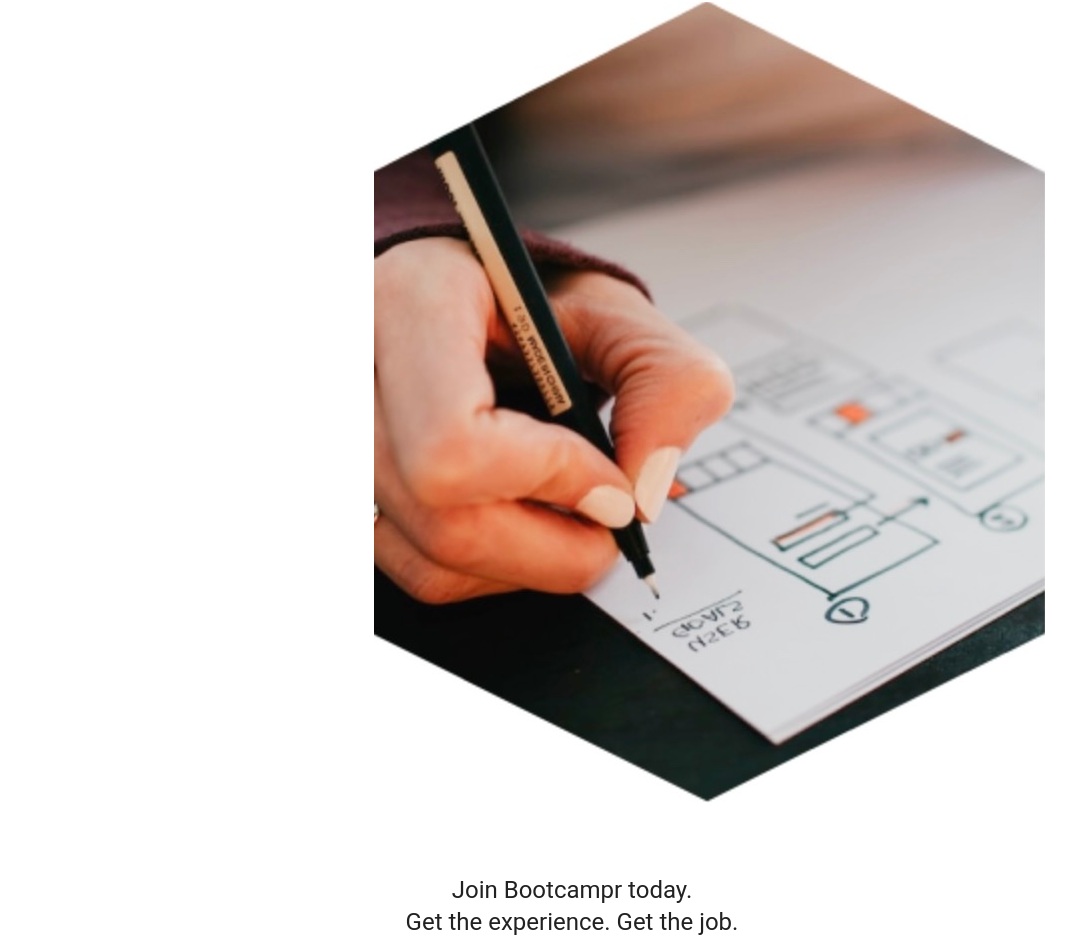
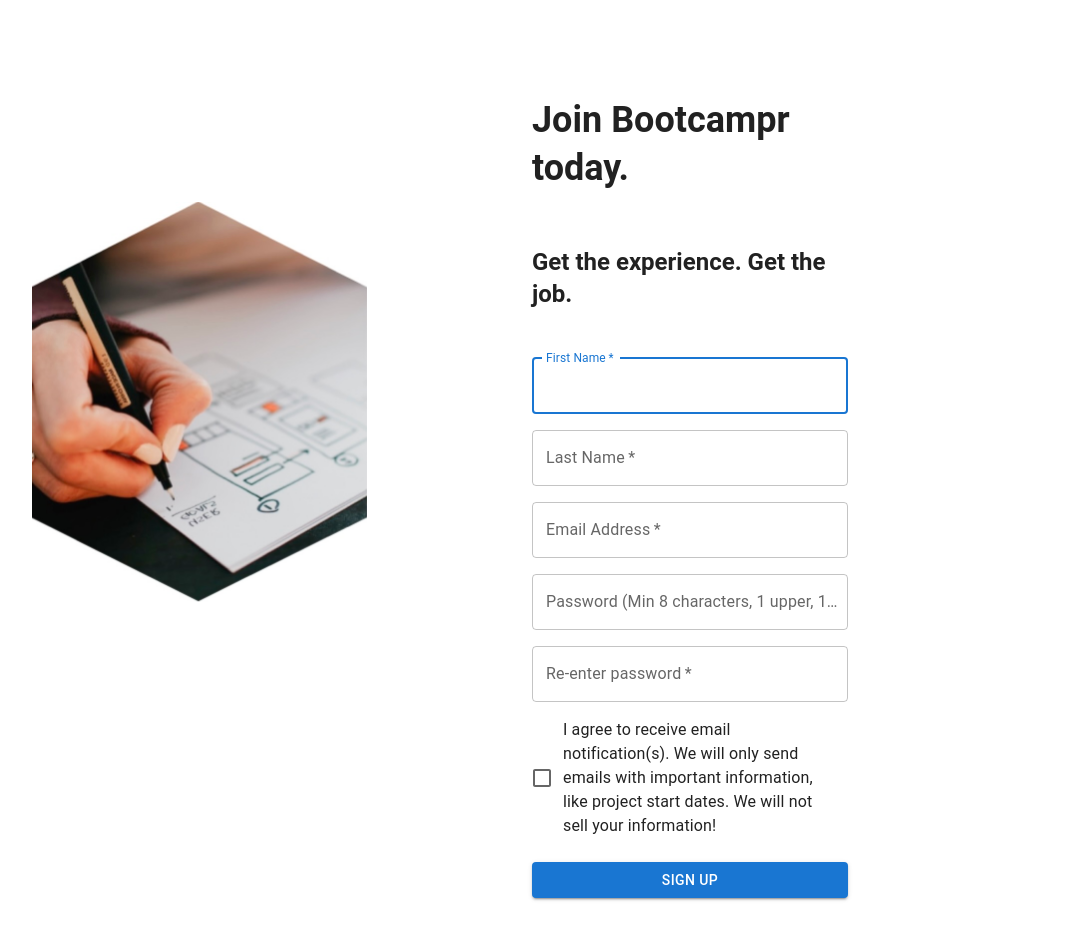
Before and after one commit to yeezick/bootcampr-assessment, a React (Create React App) app in the folder frontend/: page /Signup in a window 1280 px wide. Shown: the part 91-1043 px from the top of the page, without its empty margins (68-1144 px from the left). After the commit the page ends 1005 px from the top, so only its background shows below. Built offline with nearby package versions, Linux system fonts and the light colour scheme.

Commit message:
signup page is displaying properly without password customization

```diff
--- a/frontend/src/Signup.css
+++ b/frontend/src/Signup.css
@@ -1,6 +1,11 @@
 .imageOne {
-    height: 25px;
-    width: 25px;
+    height: 400px;
+    width: 400px;
     display: flex;
-    align-items: start;
+    float: left;
+    margin: 200px 100px;
 }
+
+p {
+    font-weight: bold;
+}
--- a/frontend/src/Signup.tsx
+++ b/frontend/src/Signup.tsx
@@ -2,7 +2,7 @@ import React, {useState} from 'react';
 import { useNavigate } from 'react-router-dom';
 // import { Landing } from './Landing';
 import { Component } from 'react'
-// import './Signup.css'
+import './Signup.css'
 import Button from '@mui/material/Button';
 import CssBaseline from '@mui/material/CssBaseline';
 import TextField from '@mui/material/TextField';
@@ -14,21 +14,39 @@ import Box from '@mui/material/Box';
 import LockOutlinedIcon from '@mui/icons-material/LockOutlined';
 import Typography from '@mui/material/Typography';
 import Container from '@mui/material/Container';
+import IconButton from '@mui/material/IconButton';
+import Visibility from '@mui/icons-material/Visibility';
+import VisibilityOff from '@mui/icons-material/VisibilityOff';
+// import InputAdornment from '@mui/material/InputAdornment';
+// import InputLabel from '@mui/material/InputLabel';
+// import OutlinedInput from '@mui/material/OutlinedInput';
 
-function Copyright(props: any) {
-    return (
-      <Typography variant="body2" color="text.secondary" align="center" {...props}>
-        {'Copyright © '}
-        <Link color="inherit" href="https://mui.com/">
-          Your Website
-        </Link>{' '}
-        {new Date().getFullYear()}
-        {'.'}
-      </Typography>
-    );
-}
+// function Copyright(props: any) {
+//     return (
+//       <Typography variant="body2" color="text.secondary" align="center" {...props}>
+//         {'Copyright © '}
+//         <Link color="inherit" href="https://mui.com/">
+//           Your Website
+//         </Link>{' '}
+//         {new Date().getFullYear()}
+//         {'.'}
+//       </Typography>
+//     );
+// }
 
-function Signup () {
+// export default function InputAdornments() {
+//     const [showPassword, setShowPassword] = React.useState(false);
+
+//     const handleClickShowPassword = () => setShowPassword((show) => !show);
+
+//     const handleMouseDownPassword = (event: React.MouseEvent<HTMLButtonElement>) => {
+//       event.preventDefault();
+
+function Signup() {
+    // const [showPassword, setShowPassword] = React.useState(false);
+    // const handleClickShowPassword = () => setShowPassword((show) => !show);
+    // const handleMouseDownPassword = (event: React.MouseEvent<HTMLButtonElement>) => {
+    //   event.preventDefault();
     const handleSubmit = (event: React.FormEvent<HTMLFormElement>) => {
         event.preventDefault();
         const data = new FormData(event.currentTarget);
@@ -37,11 +55,13 @@ function Signup () {
           password: data.get('password'),
         });
       };
+
     return (
-      <Container component="main" maxWidth="xs">
+        <>
         <div className='imageOne'>
             <img src='signup_image.jpg' alt='A hand writing on a piece of paper with a pen'></img>
         </div>
+      <Container component="main" maxWidth="sm">
         <CssBaseline />
         <Box
           sx={{
@@ -52,12 +72,13 @@ function Signup () {
           }}
         >
 
-          <Typography component="h1" variant="h5">
-            Join Bootcampr today.
+          <Typography component="h2" variant="h5">
+            <h2>Join Bootcampr today.</h2>
           </Typography>
-          <Typography component="h2" variant="h5">
-            Get the experience.  Get the job.
+          <Typography component="p" variant="h5">
+            <p>Get the experience.  Get the job.</p>
           </Typography>
+
           <Box component="form" noValidate onSubmit={handleSubmit} sx={{ mt: 3 }}>
             <Grid container spacing={2}>
               <Grid item xs={12}>
@@ -116,6 +137,25 @@ function Signup () {
                   id="password"
                   autoComplete="new-password"
                 />
+
+                {/* <InputLabel htmlFor="outlined-adornment-password">Password</InputLabel>
+                <OutlinedInput
+                     id="outlined-adornment-password"
+                     type={showPassword ? 'text' : 'password'}
+                    endAdornment={
+                <InputAdornment position="end">
+                    <IconButton
+                        aria-label="toggle password visibility"
+                        onClick={handleClickShowPassword}
+                        onMouseDown={handleMouseDownPassword}
+                        edge="end"
+                    >
+                        {showPassword ? <VisibilityOff /> : <Visibility />}
+                    </IconButton>
+                </InputAdornment>
+            }
+            label="Password"
+          /> */}
               </Grid>
               <Grid item xs={12}>
                 <FormControlLabel
@@ -137,8 +177,7 @@ function Signup () {
           </Box>
         </Box>
       </Container>
+      </>
   );
 }
-
-
 export default Signup
--- a/frontend/src/layout/Nav/Nav.tsx
+++ b/frontend/src/layout/Nav/Nav.tsx
@@ -12,9 +12,9 @@ export const Nav = () => {
           </Link>
         </div>
         <div>
-          <Link className='sign-up' to='/sign-up'>
+          {/* <Link className='sign-up' to='/sign-up'>
             Sign up
-          </Link>
+          </Link> */}
         </div>
       </div>
     </nav>
```
Also changed, not shown: frontend/src/screens/Landing/potential.tsx (deleted, +0 -26 lines).
